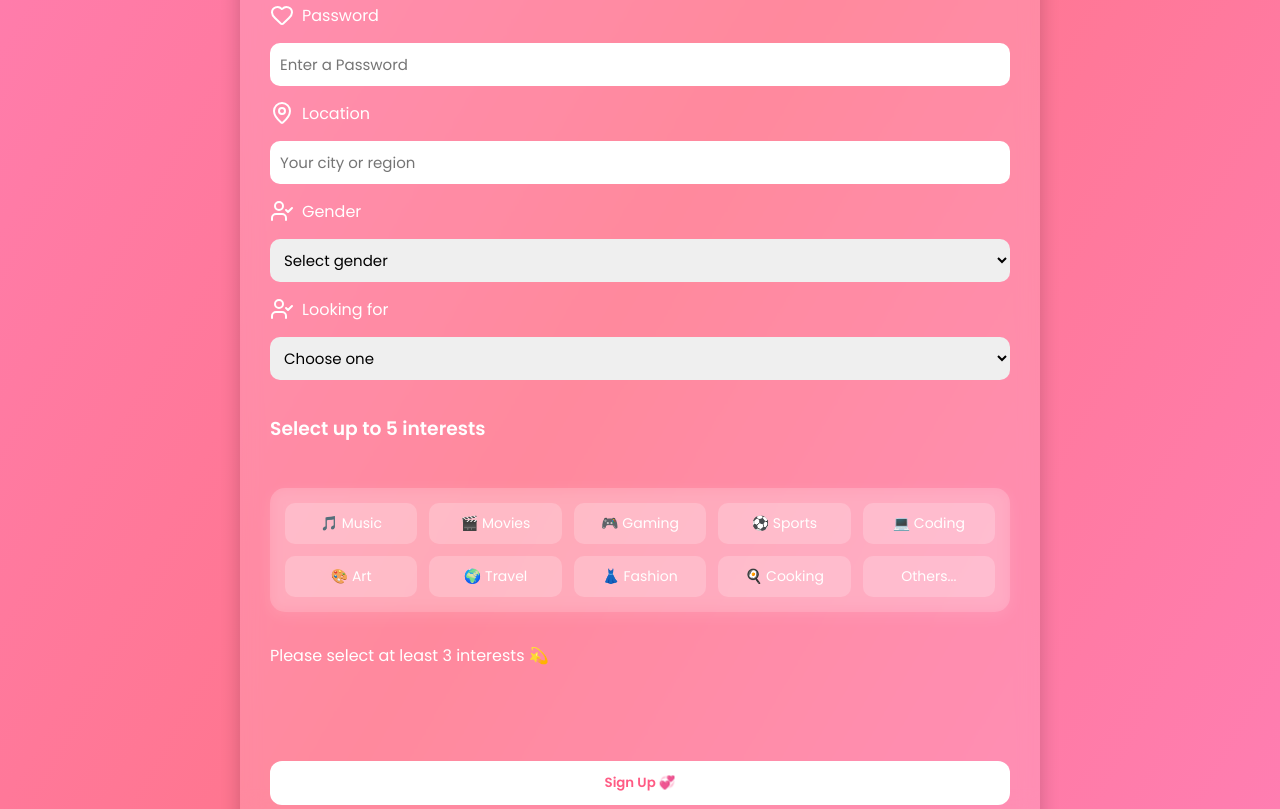
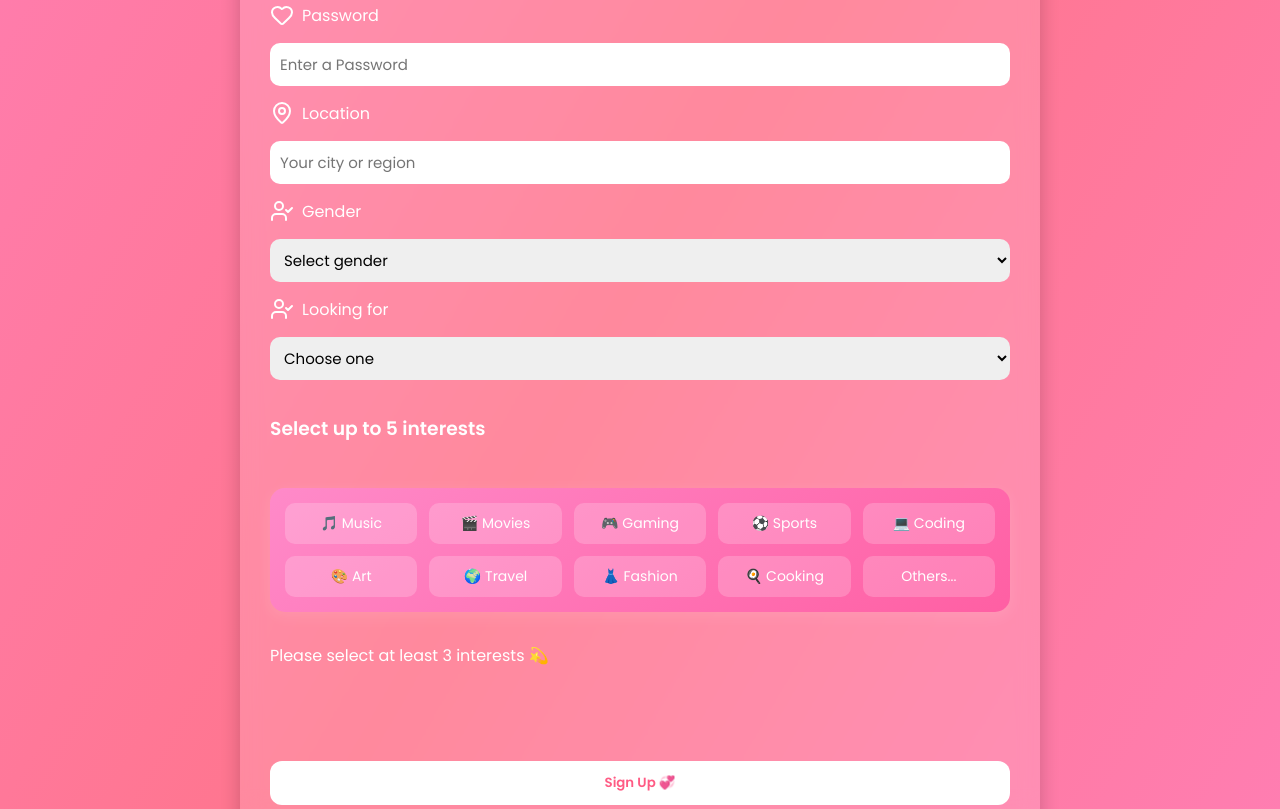
Before and after one commit to Wagon125/MiniMatch, a plain HTML site: page rest.html in a window 1280 px wide. Shown: the part 348-1157 px from the top of the page. Drawn offline with nearby package versions, Linux system fonts and the light colour scheme.

Commit message:
Add files via upload

```diff
--- a/rest.css
+++ b/rest.css
@@ -139,14 +139,26 @@
         grid-template-columns: repeat(auto-fill, minmax(120px, 1fr));
         gap: 12px;
         margin-top: 15px;
-    background: rgba(255, 255, 255, 0.15);
+
+        /* 💖 Stable gradient background (always visible, no white flash) */
+        background: linear-gradient(145deg, #ff8ac9, #ff5fa3);
+
+        /* Blur + transparency */
+        -webkit-backdrop-filter: blur(10px);
+        backdrop-filter: blur(10px);
+
         padding: 15px;
         border-radius: 15px;
-    backdrop-filter: blur(8px);
         box-shadow: 0 4px 15px rgba(255, 255, 255, 0.1);
         transition: all 0.3s ease;
+
+        /* 🔒 Safari stability */
+        isolation: isolate;
+        transform: translateZ(0);
+        will-change: background, filter;
       }
 
+      /* Interest buttons */
       .interests label {
         display: flex;
         align-items: center;
@@ -161,6 +173,9 @@
         font-size: 14px;
         transition: all 0.3s ease;
         text-align: center;
+
+        /* 🩷 Prevent Safari flicker on hover/tap */
+        -webkit-transform: translateZ(0);
       }
 
       .interests label:hover {
```
Also changed, not shown: index.html (+1 -1 lines). Lines whose indentation alone changed are shown as unchanged.
